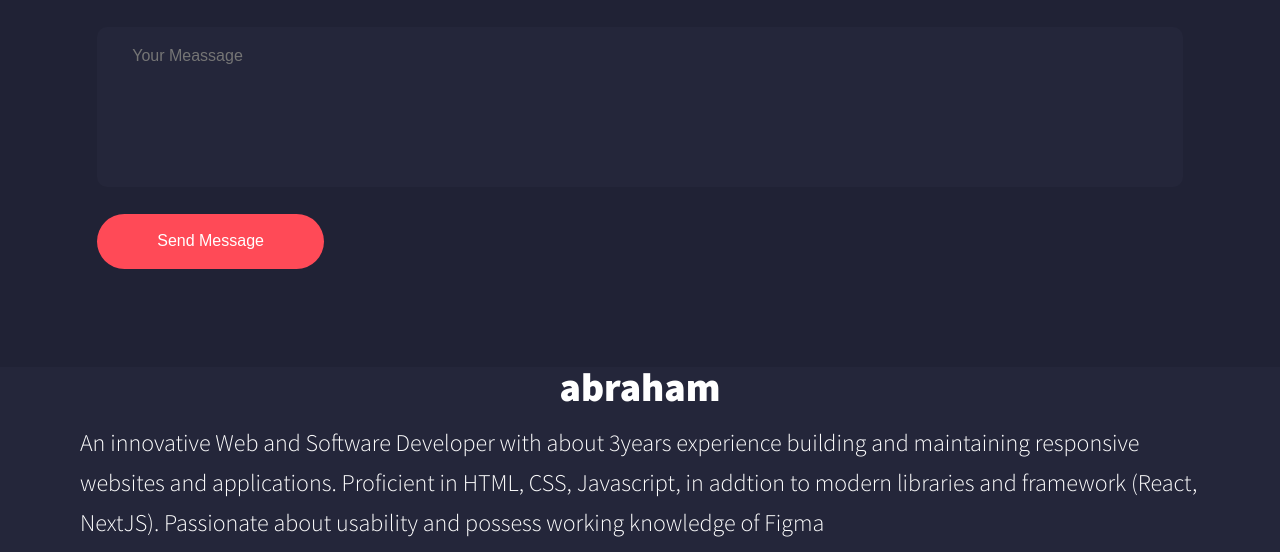
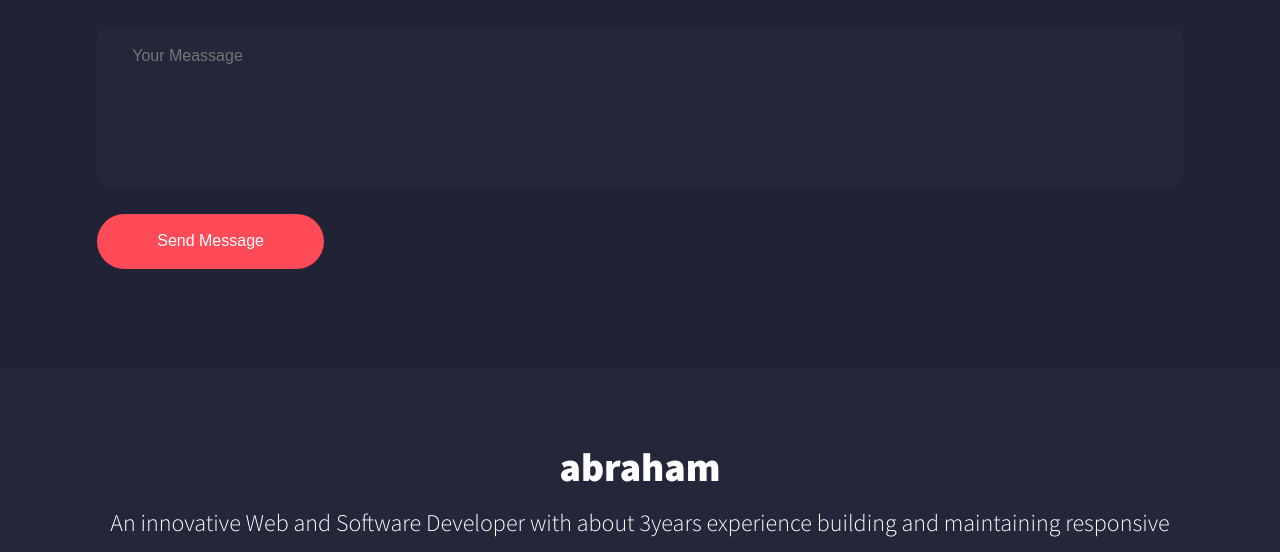
Before and after one commit to Abraham-Ogbumah/my_portfolio_website, a plain HTML site: page index.html in a window 1280 px wide. Shown: the part 2706-3258 px from the top of the page. Drawn offline with nearby package versions, Linux system fonts and the light colour scheme.

Commit message:
minor updates

```diff
--- a/styles/style.css
+++ b/styles/style.css
@@ -415,6 +415,8 @@ h3 {
 
 footer {
     background-color: var(--clr-section-two);
+    padding-top: 5rem;
+    padding-bottom: 5rem;
 }
 
 .cm {
@@ -615,5 +617,8 @@ footer {
     }
     .contact-details {
         width: 32%;
-      }
+    }
+    .footer-text p {
+        text-align: center;
+    }
 }
```
